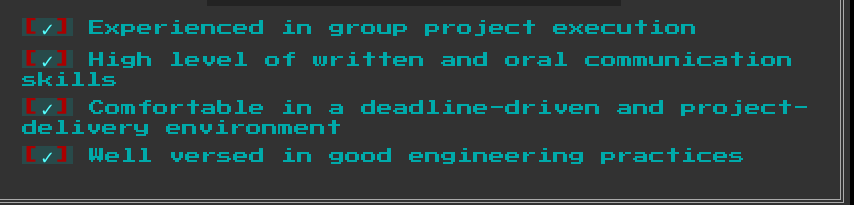
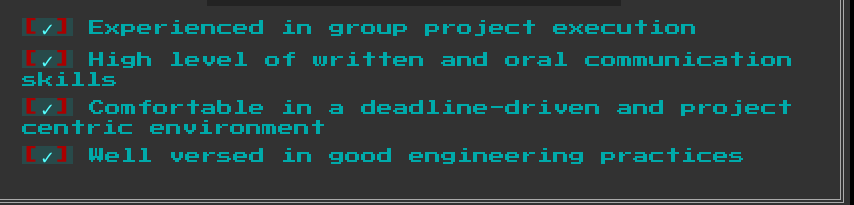
Before and after one commit to RyHmann/RyHmann.github.io, a plain HTML site: page portfolio.html in a window 1280 px wide. Shown: the part 161-366 px from the top of the page, 234-1088 px from the left. Drawn offline with nearby package versions, Linux system fonts and the light colour scheme; a web font is replaced by a local one.

Commit message:
Revising wording

```diff
--- a/portfolio.html
+++ b/portfolio.html
@@ -45,7 +45,7 @@
         <ul>
             <li class="transferrable-skills"><span style="color: #5ff; font-size:18px; background: rgb(0, 170, 170, .2)">✓</span> Experienced in group project execution</li>
             <li class="transferrable-skills"><span style="color: #5ff; font-size:18px; background: rgb(0, 170, 170, .2)">✓</span> High level of written and oral communication skills</li>
-            <li class="transferrable-skills"><span style="color: #5ff; font-size:18px; background: rgb(0, 170, 170, .2)">✓</span> Comfortable in a deadline-driven and project-delivery environment</li>
+            <li class="transferrable-skills"><span style="color: #5ff; font-size:18px; background: rgb(0, 170, 170, .2)">✓</span> Comfortable in a deadline-driven and project centric environment</li>
             <li class="transferrable-skills"><span style="color: #5ff; font-size:18px; background: rgb(0, 170, 170, .2)">✓</span> Well versed in good engineering practices</li>
         </ul>
     </div>
```
